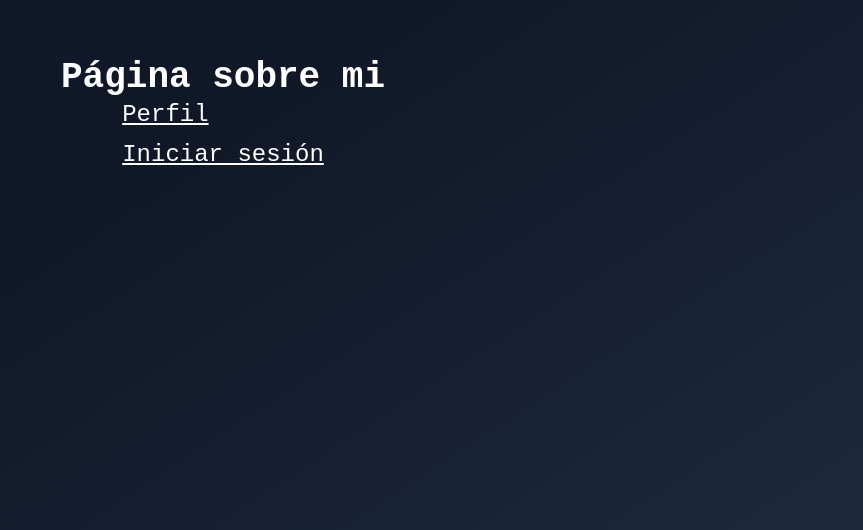
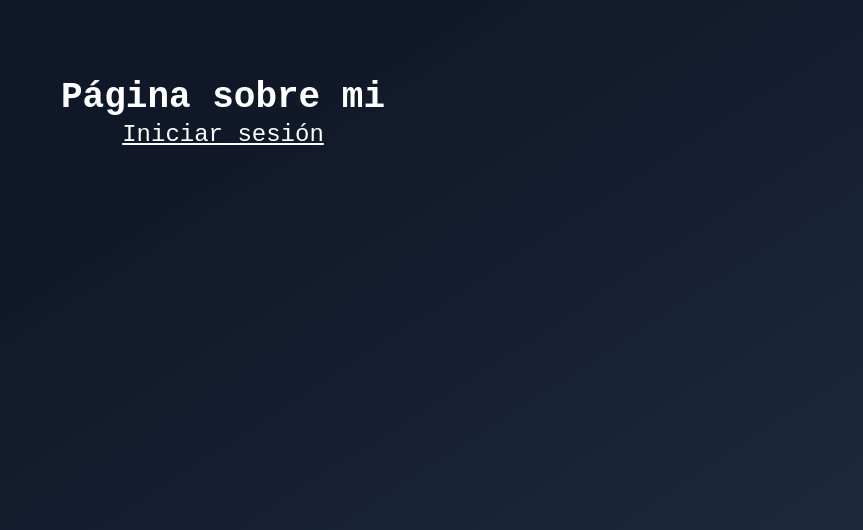
Before and after one commit to CarlosRamosDeveloper/03-hooks-app, a React (Vite) app: page / in a window 1280 px wide. Shown: the part 302-832 px from the top of the page, without its empty margins (417-1280 px from the left). Built offline with nearby package versions, Linux system fonts and the light colour scheme.

Commit message:
improved QoL

```diff
--- a/src/09-useContext/pages/about/AboutPage.tsx
+++ b/src/09-useContext/pages/about/AboutPage.tsx
@@ -1,18 +1,30 @@
+import { UserContext } from '@/09-useContext/context/UserContext';
+import { Button } from '@/components/ui/button';
+import { use } from 'react';
 import { Link } from 'react-router';
 
 export const AboutPage = () => {
+  const { authStatus, logout } = use(UserContext);
+  const isAuthenticated = authStatus === 'authenticated';
   return (
     <div className="flex flex-col items-center justify-center min-h-screen">
       <h1 className="text-4xl font-bold">Página sobre mi</h1>
       <hr />
-
-      <div className="flex flex-col gap-2">
+      {isAuthenticated && (
         <Link className="hover:text-blue-500 underline text-2xl" to="/profile">
           Perfil
         </Link>
-        <Link className="hover:text-blue-500 underline text-2xl" to="/login">
-          Iniciar sesión
-        </Link>
+      )}
+      <div className="flex flex-col gap-2">
+        {isAuthenticated ? (
+          <Button variant="destructive" onClick={logout}>
+            Salir
+          </Button>
+        ) : (
+          <Link className="hover:text-blue-500 underline text-2xl" to="/login">
+            Iniciar sesión
+          </Link>
+        )}
       </div>
     </div>
   );
```
